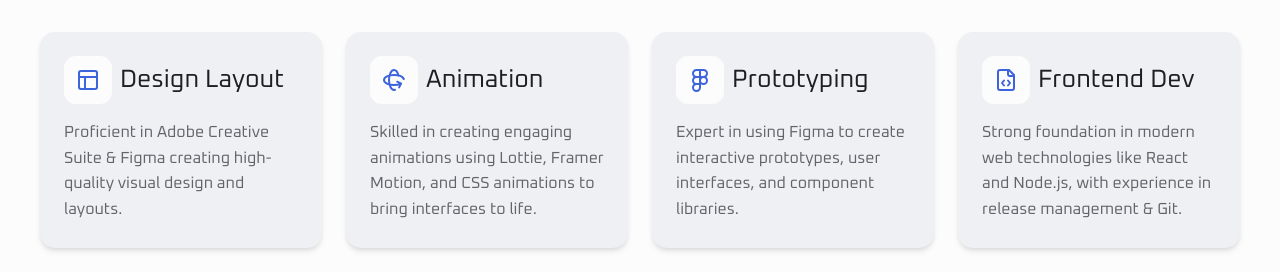
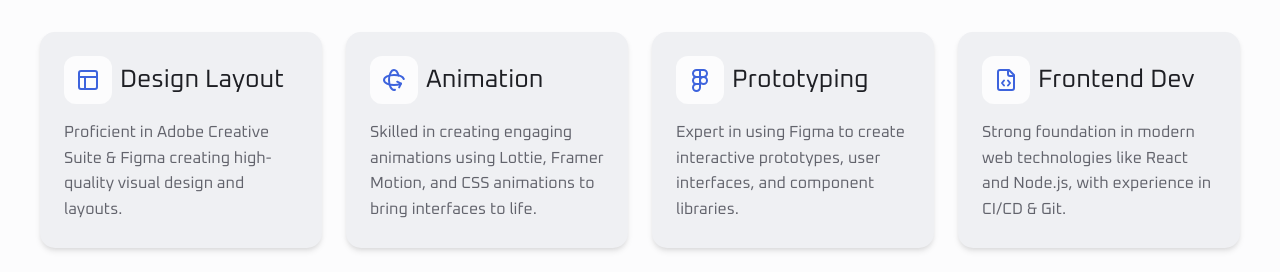
Before and after one commit to PinoNoir/npd-designs-react, a React (Vite) app: page / in a window 1280 px wide. Shown: the part 1140-1412 px from the top of the page. Built offline with nearby package versions, Linux system fonts and the light colour scheme.

Commit message:
- Added password to resume - Updated resume PDF - Updated homepage

```diff
--- a/src/pages/home/Home.tsx
+++ b/src/pages/home/Home.tsx
@@ -79,7 +79,7 @@
             <ExpertiseCard
               icon={FileCode}
               title='Frontend Dev'
-              description='Strong foundation in modern web technologies like React and Node.js, with experience in release management & Git.'
+              description='Strong foundation in modern web technologies like React and Node.js, with experience in CI/CD & Git.'
             />
           </div>
         </div>
--- a/src/pages/resume/Resume.tsx
+++ b/src/pages/resume/Resume.tsx
@@ -38,6 +38,7 @@
             <div className={styles.headerRight}>
               <div className={styles.contactInfo}>
                 <span>nickpinodesigns.com</span>
+                <span>Password: pino2025</span>
                 <span>nickpino.designs@gmail.com</span>
                 <span>727-430-5188</span>
               </div>
```
Also changed, not shown: 1 other file (tests, documents, lock files or other folders).
